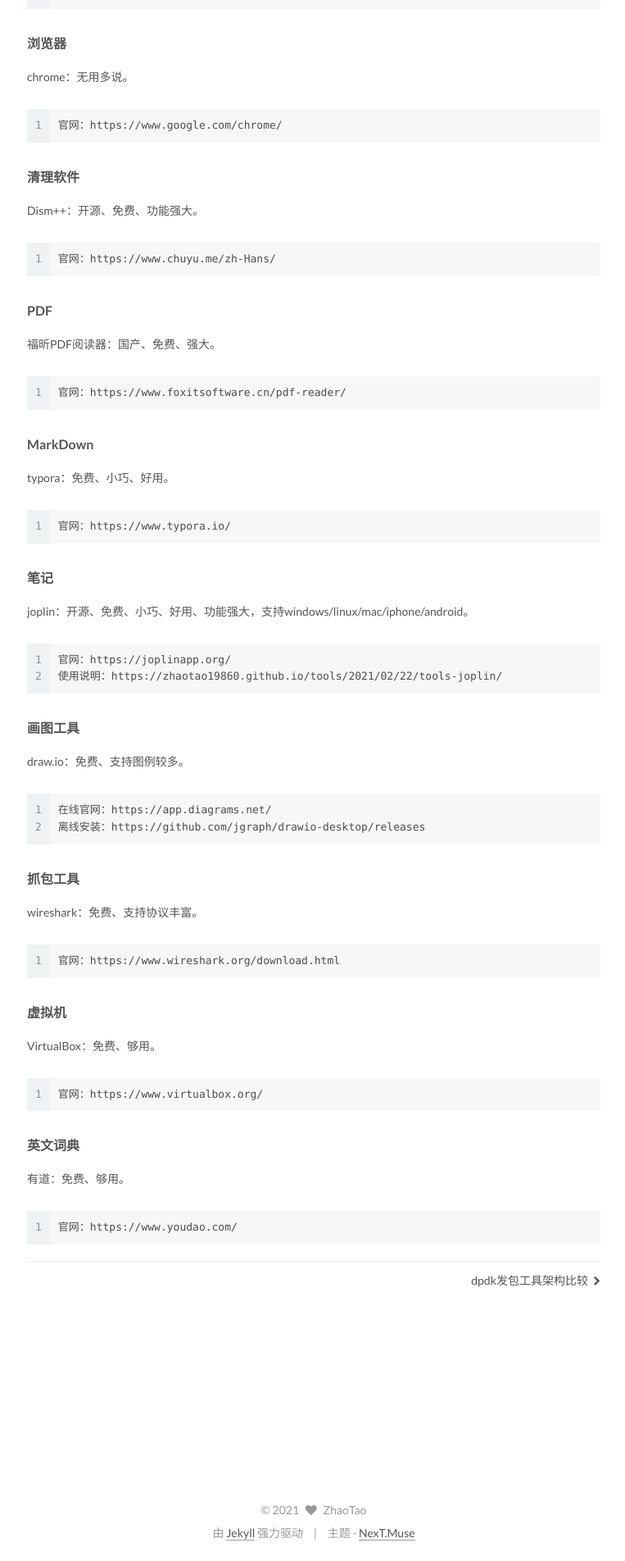
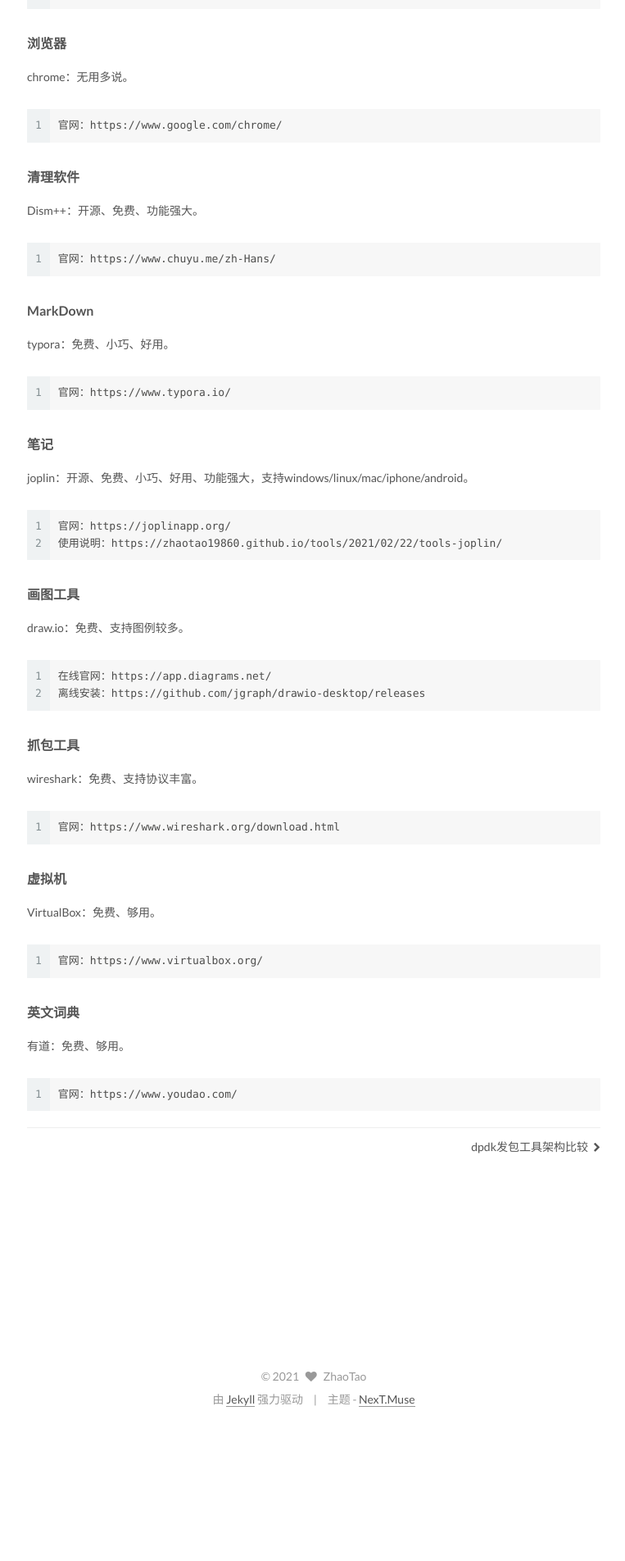
Before and after one commit to zhaotao19860/zhaotao19860.github.io, a Jekyll site: the page built from _posts/tools/2021-05-20-tools-windows-software.md, in a window 1280 px wide. Shown: the part 1667-3571 px from the top of the page at 82% size, without its empty margins (257-1020 px from the left). Built offline with Jekyll 4.4.1, drawn with Linux system fonts in a browser that asks for light colours; nearby versions of some CDN libraries; after the commit the page ends 3408 px from its top, so only the background shows below that.

````diff
--- a/_posts/tools/2021-05-20-tools-windows-software.md
+++ b/_posts/tools/2021-05-20-tools-windows-software.md
@@ -53,11 +53,6 @@
 ```bash
 官网：https://www.chuyu.me/zh-Hans/
 ```
-#### PDF
-福昕PDF阅读器：国产、免费、强大。
-```bash
-官网：https://www.foxitsoftware.cn/pdf-reader/
-```
 #### MarkDown
 typora：免费、小巧、好用。
 ```bash
````
Also changed, not shown: Gemfile.lock.
